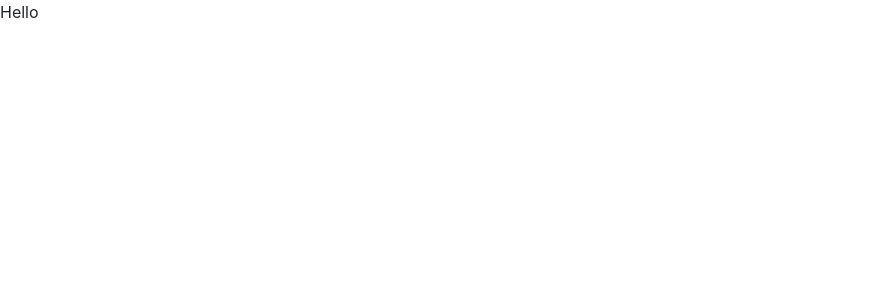
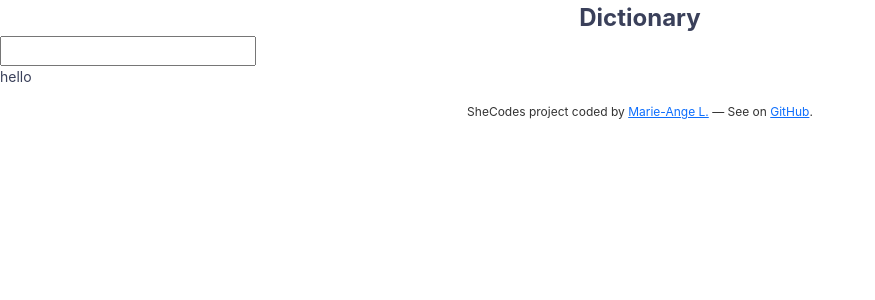
Before and after one commit to Marie-Ange-L/shecodes-react-dictionary-project, a React (Create React App) app: page / in a window 1280 px wide. Shown: the top 300 px of the page, without its empty margins (0-875 px from the left). Built offline with nearby package versions, Linux system fonts and the light colour scheme.

Commit message:
Created Search engine

```diff
--- a/src/App.css
+++ b/src/App.css
@@ -0,0 +1,12 @@
+.App header {
+	text-align: center;
+	font-size: 24px;
+	font-weight: bold;
+	color: #3a405a;
+}
+
+.App footer {
+	color: #333333;
+	font-size: 12px;
+	text-align: center;
+}
--- a/src/App.js
+++ b/src/App.js
@@ -1,9 +1,33 @@
+import React from "react";
 import "./App.css";
+import Dictionary from "./Dictionary";
 
 export default function App() {
 	return (
 		<div className="App">
-			<header className="App-header">Hello</header>
+			<header>Dictionary</header>
+			<main>
+				<Dictionary />
+			</main>
+			<footer>
+				SheCodes project coded by{" "}
+				<a
+					href="https://www.linkedin.com/in/marie-ange-lhernould/"
+					target="_blank"
+					rel="noreferrer"
+				>
+					Marie-Ange L.
+				</a>{" "}
+				— See on{" "}
+				<a
+					href="https://github.com/Marie-Ange-L/shecodes-react-dictionary-project"
+					target="_blank"
+					rel="noreferrer"
+				>
+					GitHub
+				</a>
+				.
+			</footer>
 		</div>
 	);
 }
--- /dev/null
+++ b/src/Dictionary.css
@@ -0,0 +1,4 @@
+.Dictionary p {
+	font-size: 14px;
+	color: #3a405a;
+}
--- /dev/null
+++ b/src/Dictionary.js
@@ -0,0 +1,23 @@
+import React, { useState } from "react";
+import "./Dictionary.css";
+
+export default function Dictionary() {
+	let [keyword, setKeyword] = useState("");
+
+	function search(event) {
+		event.preventDefault();
+		alert(`Searching for the definition of ${keyword}`);
+	}
+
+	function handleKeywordChange(event) {
+		setKeyword(event.target.value);
+	}
+	return (
+		<div className="Dictionary">
+			<form onSubmit={search}>
+				<input type="search" onChange={handleKeywordChange} />
+			</form>
+			<p>hello</p>
+		</div>
+	);
+}
```
Also changed, not shown: 1 other file (tests, documents, lock files or other folders).
